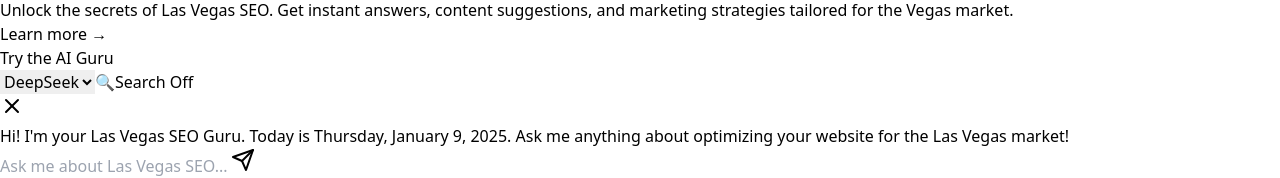
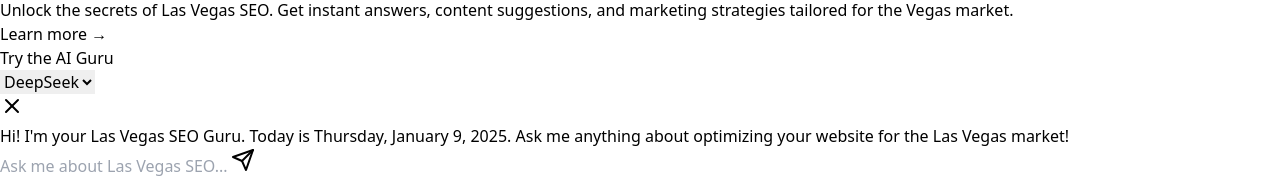
Before and after one commit to lambgoatdotcom/vegasseo.guru, a React (Vite) app: page / in a window 1280 px wide. Shown: the part 598-776 px from the top of the page. Built offline with nearby package versions, Linux system fonts and the light colour scheme.

Commit message:
remove search thing

```diff
--- a/src/components/ChatInterface.tsx
+++ b/src/components/ChatInterface.tsx
@@ -38,31 +38,22 @@ function ChatInterface({ onClose, onAskStart }: ChatInterfaceProps) {
   const [input, setInput] = useState('');
   const [isLoading, setIsLoading] = useState(false);
   const [selectedModel, setSelectedModel] = useState<ModelType>('deepseek');
-  const [searchEnabled, setSearchEnabled] = useState(false);
   const [isSearching, setIsSearching] = useState(false);
   const [streamingMessage, setStreamingMessage] = useState('');
   const messagesEndRef = useRef<HTMLDivElement>(null);
   const messageContainerRef = useRef<HTMLDivElement>(null);
 
   const scrollToBottom = () => {
-    if (messagesEndRef.current && messageContainerRef.current) {
-      const container = messageContainerRef.current;
-      const endElement = messagesEndRef.current;
-      const containerRect = container.getBoundingClientRect();
-      const endElementRect = endElement.getBoundingClientRect();
-
-      // Only auto-scroll if the end element is not above the visible area
-      if (endElementRect.top >= containerRect.top) {
-        endElement.scrollIntoView({ behavior: 'smooth' });
-      }
+    if (messagesEndRef.current) {
+      messagesEndRef.current.scrollIntoView({ behavior: 'smooth' });
     }
   };
 
   useEffect(() => {
-    if (streamingMessage) {
+    if (streamingMessage || messages.length > 0) {
       scrollToBottom();
     }
-  }, [streamingMessage]);
+  }, [streamingMessage, messages]);
 
   const detectSearchIntent = (message: string): boolean => {
     const message_lower = message.toLowerCase();
@@ -457,7 +448,7 @@ function ChatInterface({ onClose, onAskStart }: ChatInterfaceProps) {
     e.preventDefault();
     if (!input.trim() || isLoading) return;
 
-    const shouldSearch = searchEnabled || detectSearchIntent(input);
+    const shouldSearch = detectSearchIntent(input);
     onAskStart();
     const userMessage: Message = { role: 'user', content: input };
     setMessages(prev => [...prev, userMessage]);
@@ -520,17 +511,6 @@ function ChatInterface({ onClose, onAskStart }: ChatInterfaceProps) {
             <option value="openai">OpenAI</option>
             <option value="gemini">Gemini</option>
           </select>
-          <button
-            onClick={() => setSearchEnabled(!searchEnabled)}
-            className={`px-3 py-1 rounded-lg text-sm font-medium transition-colors flex items-center space-x-2 ${
-              searchEnabled
-                ? 'bg-green-500 text-white hover:bg-green-600'
-                : 'bg-gray-200 text-gray-700 hover:bg-gray-300'
-            }`}
-          >
-            <span className={isSearching ? 'animate-spin' : ''}>🔍</span>
-            <span>{searchEnabled ? 'Search On' : 'Search Off'}</span>
-          </button>
         </div>
         <button
           onClick={onClose}
```
